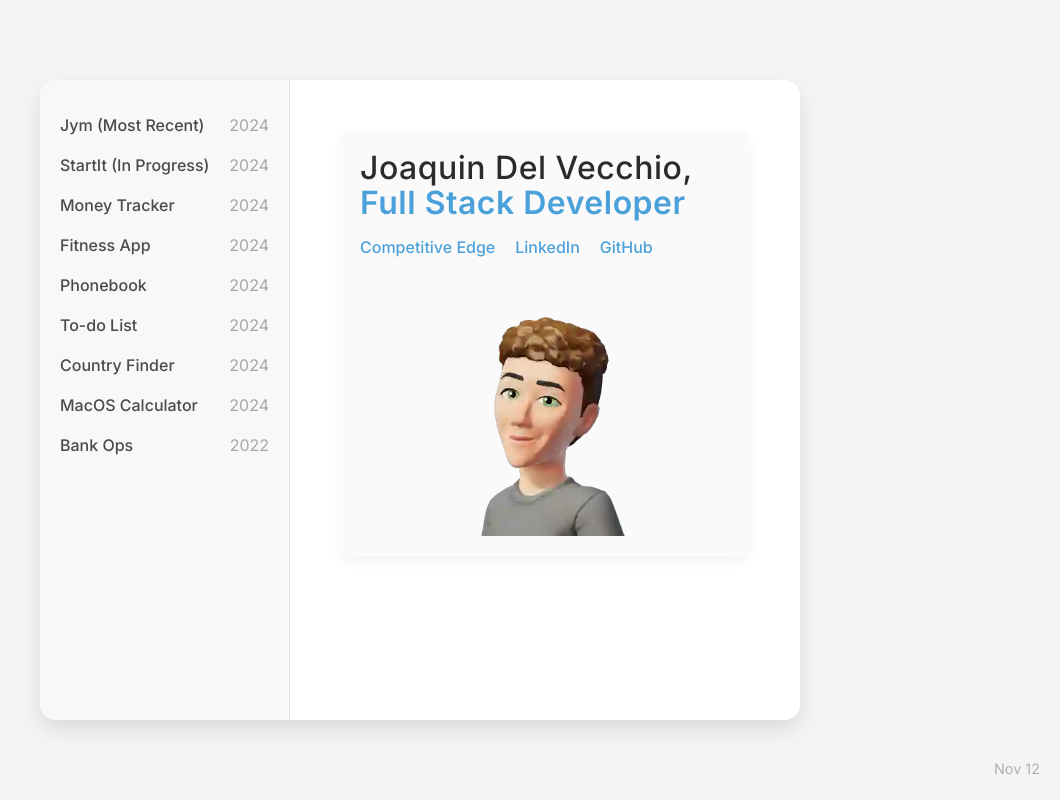
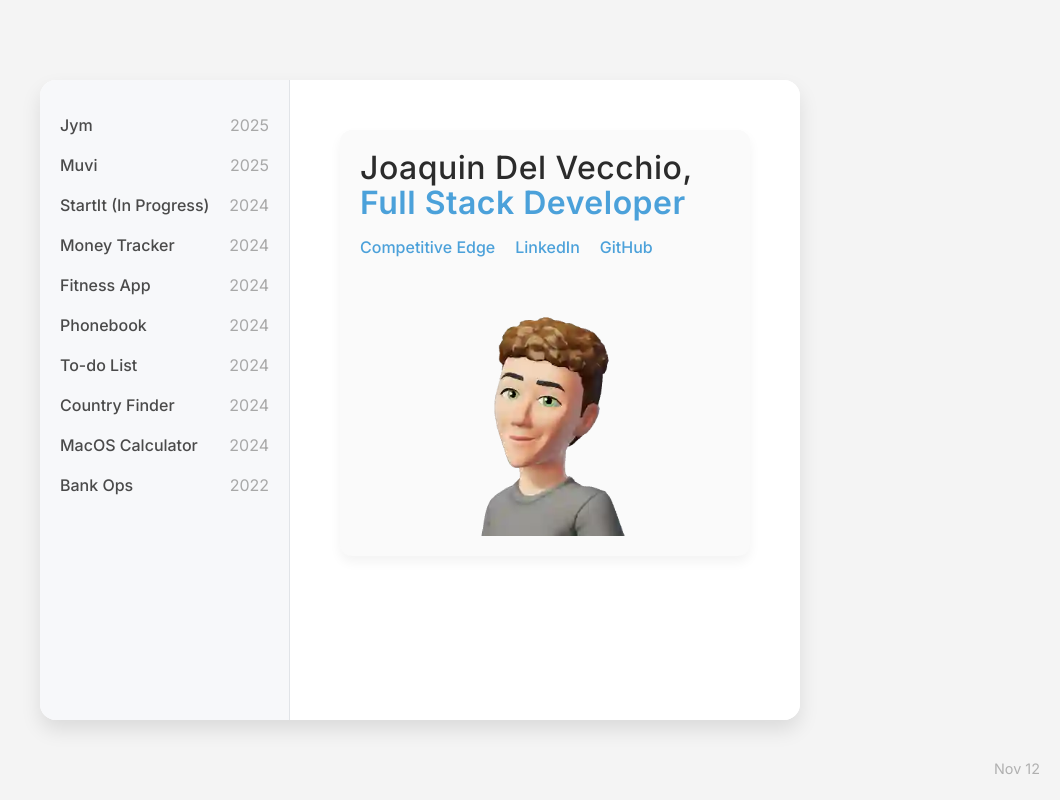
Before and after one commit to JoaDelVecchio/personalWebsite, a React (Vite) app: page / in a window 1280 px wide. Shown: the whole page, without its empty margins (220-1280 px from the left). Built offline with nearby package versions, Linux system fonts and the light colour scheme.

Commit message:
Add new project muvi

```diff
--- a/src/App.jsx
+++ b/src/App.jsx
@@ -12,8 +12,8 @@ function App() {
   const projects = [
     {
       id: "Jym",
-      name: "Jym (Most Recent)",
-      year: "2024",
+      name: "Jym",
+      year: "2025",
       link: "https://gym-app-tau-swart.vercel.app/",
       image: "Jym.png",
       description:
@@ -25,6 +25,16 @@ function App() {
         "GoogleOAuth",
         "Vercel",
       ],
+    },
+    {
+      id: "Muvi",
+      name: "Muvi",
+      year: "2025",
+      link: "https://muvi-8coy0w035-joadelvecchios-projects.vercel.app/",
+      image: "muvi.png",
+      description:
+        "Muvi is a React-based web application for discovering, searching, and managing favorite movies. It features dynamic search, stateful favorites management, and integration with the TMDb API, all within a clean and responsive design. The app is perfect for showcasing movie data in an engaging and modern way.",
+      technologies: ["React", "TypeScript", "Tailwind", "API", "Vercel"],
     },
 
     {
```
Also changed, not shown: 1 other file (tests, documents, lock files or other folders).
